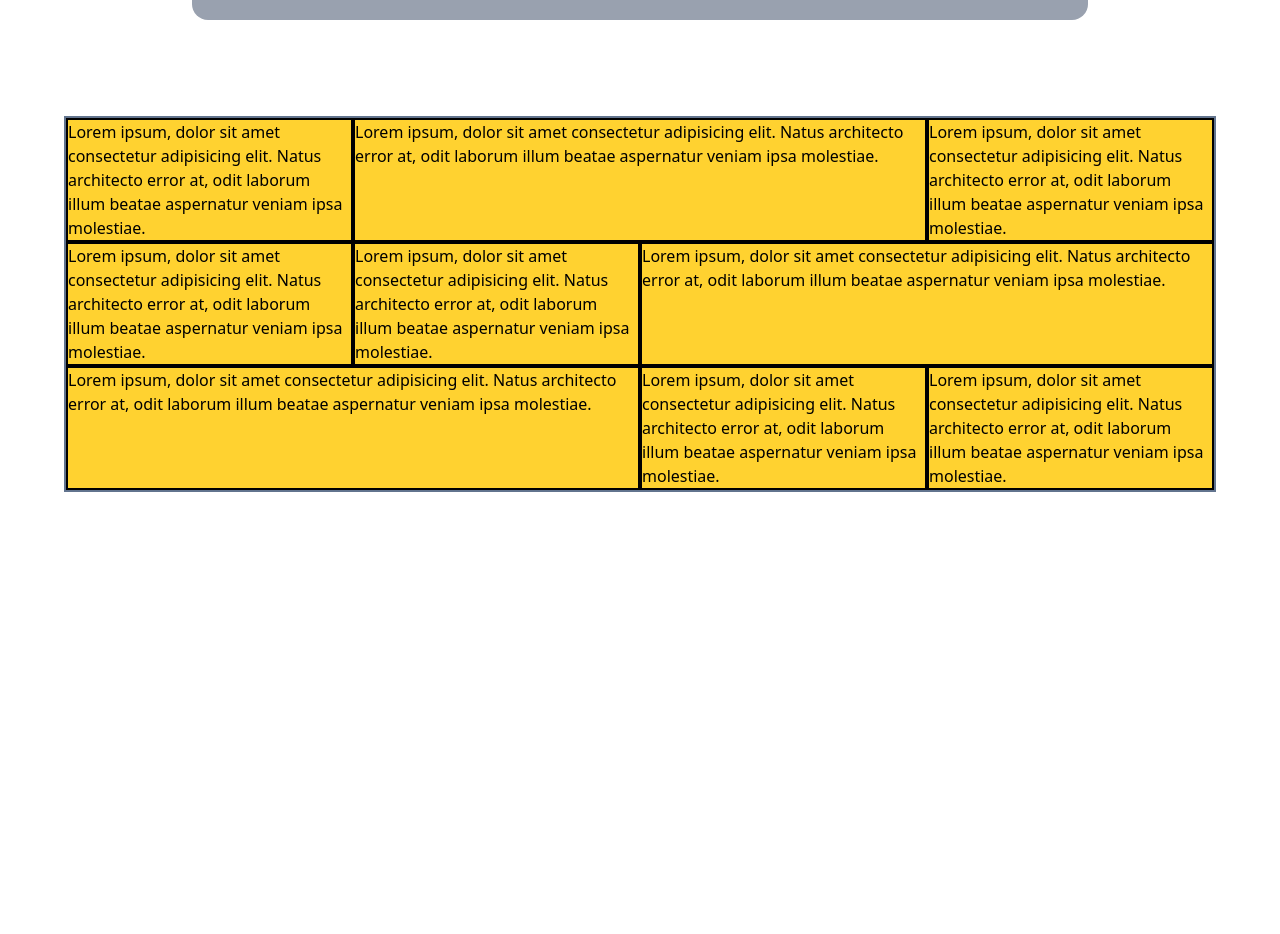
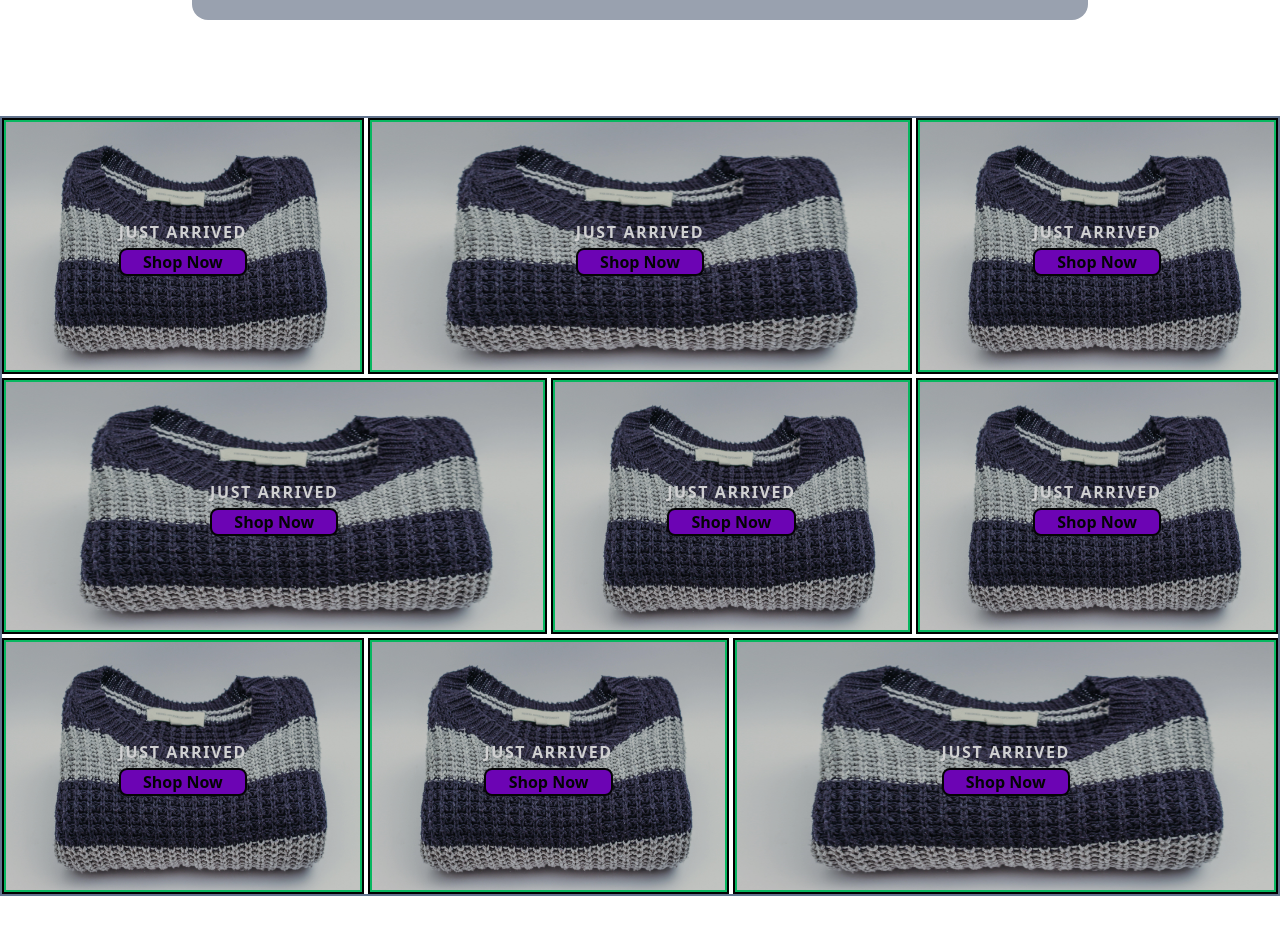
Before and after one commit to faisalinitiate/React-Tailwind, a React (Vite) app: page / in a window 1280 px wide. Shown: the part 540-1474 px from the top of the page. Before the commit the page ends 1080 px from the top, so only its background shows below. Built offline with nearby package versions, Linux system fonts and the light colour scheme.

Commit message:
Update MultiBanner.jsx

```diff
--- a/src/components/MultiBanner.jsx
+++ b/src/components/MultiBanner.jsx
@@ -3,20 +3,88 @@ import BImgOne from '../assets/BImgOne.jpg'
 
 const MultiBanner = () => {
   return (
-    <div className='max-w-6xl mx-auto border-2 border-solid border-slate-500 mt-24 mb-12 grid grid-cols-4'>
-
-        <div className="col-span-1 border-2 border-solid border-black bg-amber-300">Lorem ipsum, dolor sit amet consectetur adipisicing elit. Natus architecto error at, odit laborum illum beatae aspernatur veniam ipsa molestiae.</div>
-        <div className="col-span-2 border-2 border-solid border-black bg-amber-300">Lorem ipsum, dolor sit amet consectetur adipisicing elit. Natus architecto error at, odit laborum illum beatae aspernatur veniam ipsa molestiae.</div>
-        <div className="col-span-1 border-2 border-solid border-black bg-amber-300">Lorem ipsum, dolor sit amet consectetur adipisicing elit. Natus architecto error at, odit laborum illum beatae aspernatur veniam ipsa molestiae.</div>
-
-        <div className="col-span-1 border-2 border-solid border-black bg-amber-300">Lorem ipsum, dolor sit amet consectetur adipisicing elit. Natus architecto error at, odit laborum illum beatae aspernatur veniam ipsa molestiae.</div>
-        <div className="col-span-1 border-2 border-solid border-black bg-amber-300">Lorem ipsum, dolor sit amet consectetur adipisicing elit. Natus architecto error at, odit laborum illum beatae aspernatur veniam ipsa molestiae.</div>
-        <div className="col-span-2 border-2 border-solid border-black bg-amber-300">Lorem ipsum, dolor sit amet consectetur adipisicing elit. Natus architecto error at, odit laborum illum beatae aspernatur veniam ipsa molestiae.</div>
-
-
-        <div className="col-span-2 border-2 border-solid border-black bg-amber-300">Lorem ipsum, dolor sit amet consectetur adipisicing elit. Natus architecto error at, odit laborum illum beatae aspernatur veniam ipsa molestiae.</div>
-        <div className="col-span-1 border-2 border-solid border-black bg-amber-300">Lorem ipsum, dolor sit amet consectetur adipisicing elit. Natus architecto error at, odit laborum illum beatae aspernatur veniam ipsa molestiae.</div>
-        <div className="col-span-1 border-2 border-solid border-black bg-amber-300">Lorem ipsum, dolor sit amet consectetur adipisicing elit. Natus architecto error at, odit laborum illum beatae aspernatur veniam ipsa molestiae.</div>
+    <div className='max-w-7xl mx-auto border-2 border-solid border-slate-500 mt-24 mb-12 grid grid-cols-7 gap-1'>
+  {/* First Image */}
+      <div className="col-span-2 h-64 border-2 border-solid border-black bg-amber-300 relative">
+        <img src={BImgOne} className="w-[100%] h-[100%]" alt="alt" />
+        <div className="border-2 border-solid border-green-400 grid place-content-center absolute inset-0">
+          <h1 className='my-1 text-white font-extrabold font-stretch-extra-expanded tracking-[0.1rem] uppercase'>Just Arrived</h1>
+          <button className='border-2 border-solid border-black bg-purple-700 rounded-lg font-bold'>Shop Now</button>
+        </div>
+        <div className="bg-zinc-900 opacity-20 absolute top-0 left-0 w-[100%] h-[100%]"></div>
+      </div>
+  {/* Second Image */}
+      <div className="col-span-3 h-64 border-2 border-solid border-black bg-amber-300 relative">
+        <img src={BImgOne} className="w-[100%] h-[100%]" alt="alt" />
+        <div className="border-2 border-solid border-green-400 grid place-content-center absolute inset-0">
+          <h1 className='my-1 text-white font-extrabold font-stretch-extra-expanded tracking-[0.1rem] uppercase'>Just Arrived</h1>
+          <button className='border-2 border-solid border-black bg-purple-700 rounded-lg font-bold'>Shop Now</button>
+        </div>
+        <div className="bg-zinc-900 opacity-20 absolute top-0 left-0 w-[100%] h-[100%]"></div>
+      </div>
+        {/* Third Image */}
+      <div className="col-span-2 h-64 border-2 border-solid border-black bg-amber-300 relative">
+        <img src={BImgOne} className="w-[100%] h-[100%]" alt="alt" />
+        <div className="border-2 border-solid border-green-400 grid place-content-center absolute inset-0">
+          <h1 className='my-1 text-white font-extrabold font-stretch-extra-expanded tracking-[0.1rem] uppercase'>Just Arrived</h1>
+          <button className='border-2 border-solid border-black bg-purple-700 rounded-lg font-bold'>Shop Now</button>
+        </div>
+        <div className="bg-zinc-900 opacity-20 absolute top-0 left-0 w-[100%] h-[100%]"></div>
+      </div>
+        {/* Fourth Image */}
+      <div className="col-span-3 h-64 border-2 border-solid border-black bg-amber-300 relative">
+        <img src={BImgOne} className="w-[100%] h-[100%]" alt="alt" />
+        <div className="border-2 border-solid border-green-400 grid place-content-center absolute inset-0">
+          <h1 className='my-1 text-white font-extrabold font-stretch-extra-expanded tracking-[0.1rem] uppercase'>Just Arrived</h1>
+          <button className='border-2 border-solid border-black bg-purple-700 rounded-lg font-bold'>Shop Now</button>
+        </div>
+        <div className="bg-zinc-900 opacity-20 absolute top-0 left-0 w-[100%] h-[100%]"></div>
+      </div>
+           {/* Fifth Image */}
+      <div className="col-span-2 h-64 border-2 border-solid border-black bg-amber-300 relative">
+        <img src={BImgOne} className="w-[100%] h-[100%]" alt="alt" />
+        <div className="border-2 border-solid border-green-400 grid place-content-center absolute inset-0">
+          <h1 className='my-1 text-white font-extrabold font-stretch-extra-expanded tracking-[0.1rem] uppercase'>Just Arrived</h1>
+          <button className='border-2 border-solid border-black bg-purple-700 rounded-lg font-bold'>Shop Now</button>
+        </div>
+        <div className="bg-zinc-900 opacity-20 absolute top-0 left-0 w-[100%] h-[100%]"></div>
+      </div>
+          {/* Sixth Image */}
+      <div className="col-span-2 h-64 border-2 border-solid border-black bg-amber-300 relative">
+        <img src={BImgOne} className="w-[100%] h-[100%]" alt="alt" />
+        <div className="border-2 border-solid border-green-400 grid place-content-center absolute inset-0">
+          <h1 className='my-1 text-white font-extrabold font-stretch-extra-expanded tracking-[0.1rem] uppercase'>Just Arrived</h1>
+          <button className='border-2 border-solid border-black bg-purple-700 rounded-lg font-bold'>Shop Now</button>
+        </div>
+        <div className="bg-zinc-900 opacity-20 absolute top-0 left-0 w-[100%] h-[100%]"></div>
+      </div>
+          {/* Sixth Image ongoing*/}
+      <div className="col-span-2 h-64 border-2 border-solid border-black bg-amber-300 relative">
+        <img src={BImgOne} className="w-[100%] h-[100%]" alt="alt" />
+        <div className="border-2 border-solid border-green-400 grid place-content-center absolute inset-0">
+          <h1 className='my-1 text-white font-extrabold font-stretch-extra-expanded tracking-[0.1rem] uppercase'>Just Arrived</h1>
+          <button className='border-2 border-solid border-black bg-purple-700 rounded-lg font-bold'>Shop Now</button>
+        </div>
+        <div className="bg-zinc-900 opacity-20 absolute top-0 left-0 w-[100%] h-[100%]"></div>
+      </div>
+          {/* Sixth Image ongoing*/}
+      <div className="col-span-2 h-64 border-2 border-solid border-black bg-amber-300 relative">
+        <img src={BImgOne} className="w-[100%] h-[100%]" alt="alt" />
+        <div className="border-2 border-solid border-green-400 grid place-content-center absolute inset-0">
+          <h1 className='my-1 text-white font-extrabold font-stretch-extra-expanded tracking-[0.1rem] uppercase'>Just Arrived</h1>
+          <button className='border-2 border-solid border-black bg-purple-700 rounded-lg font-bold'>Shop Now</button>
+        </div>
+        <div className="bg-zinc-900 opacity-20 absolute top-0 left-0 w-[100%] h-[100%]"></div>
+      </div>
+          {/* Sixth Image ongoing*/}
+      <div className="col-span-3 h-64 border-2 border-solid border-black bg-amber-300 relative">
+        <img src={BImgOne} className="w-[100%] h-[100%]" alt="alt" />
+        <div className="border-2 border-solid border-green-400 grid place-content-center absolute inset-0">
+          <h1 className='my-1 text-white font-extrabold font-stretch-extra-expanded tracking-[0.1rem] uppercase'>Just Arrived</h1>
+          <button className='border-2 border-solid border-black bg-purple-700 rounded-lg font-bold'>Shop Now</button>
+        </div>
+        <div className="bg-zinc-900 opacity-20 absolute top-0 left-0 w-[100%] h-[100%]"></div>
+      </div>
 
     </div>
   )
```
